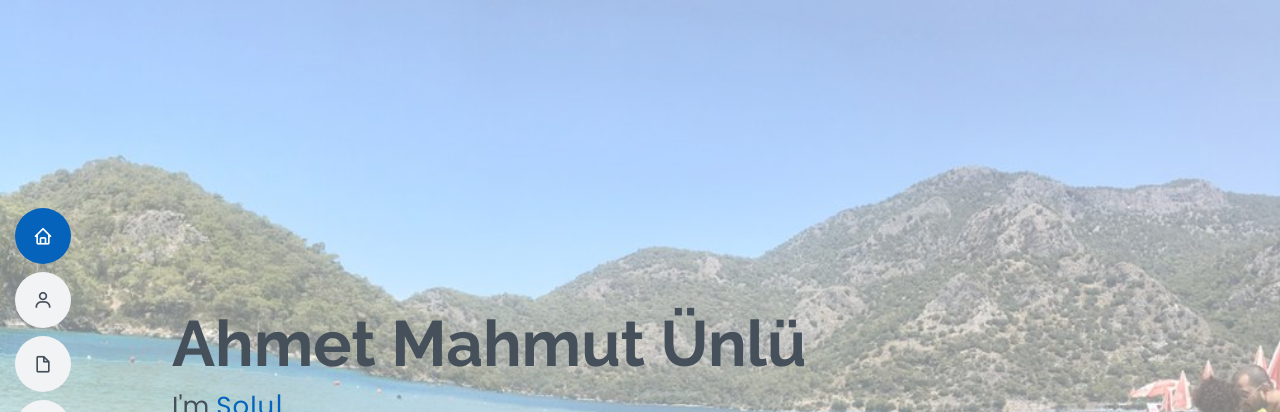
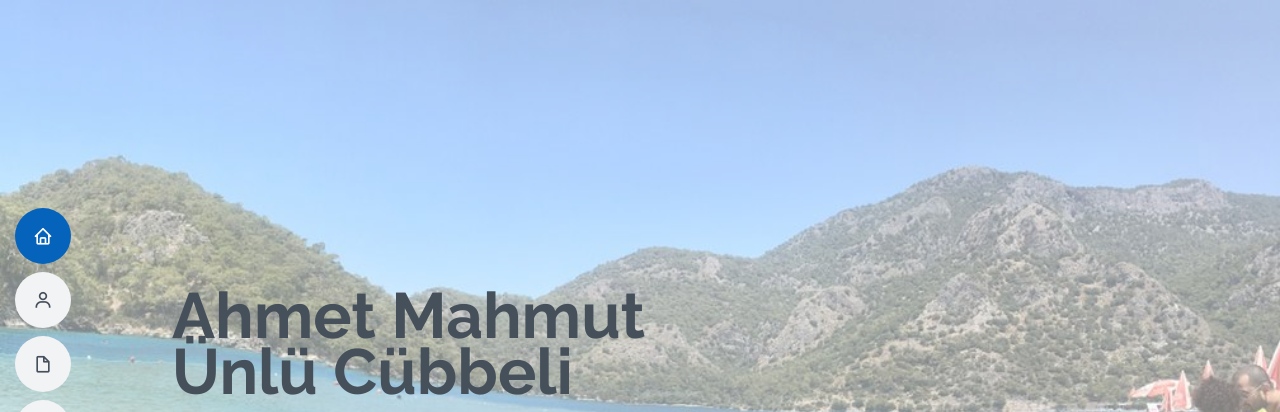
Before and after one commit to sfrancis33/sfrancis33.github.io, a plain HTML site: page index.html in a window 1280 px wide. Shown: the top 412 px of the page. Drawn offline with nearby package versions, Linux system fonts and the light colour scheme.

Commit message:
Update index.html

```diff
--- a/index.html
+++ b/index.html
@@ -59,7 +59,8 @@
   <!-- ======= Hero Section ======= -->
   <section id="hero" class="d-flex flex-column justify-content-center">
     <div class="container" data-aos="zoom-in" data-aos-delay="100">
-      <h1>Ahmet Mahmut Ünlü</h1>
+      <h1>Ahmet Mahmut </h1>
+      <h1>Ünlü Cübbeli</h1>
       <p>I'm <span class="typed" data-typed-items="AWS Cloud Practitioner, Solutions Architect, DevOps Engineer, Office Boy, Father, Fisherman"></span></p>
       <div class="social-links">
         <a href="#" class="twitter"><i class="bx bxl-twitter"></i></a>
```
